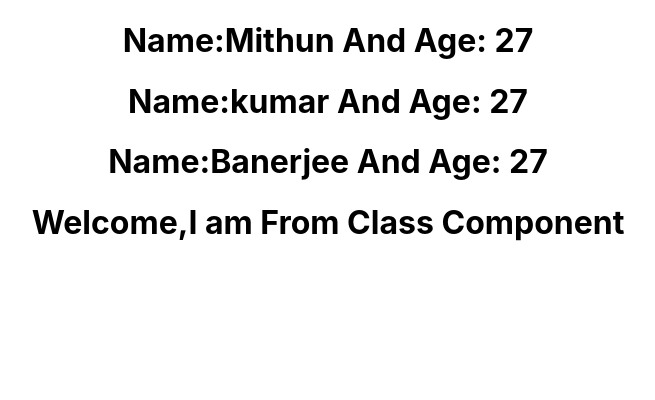
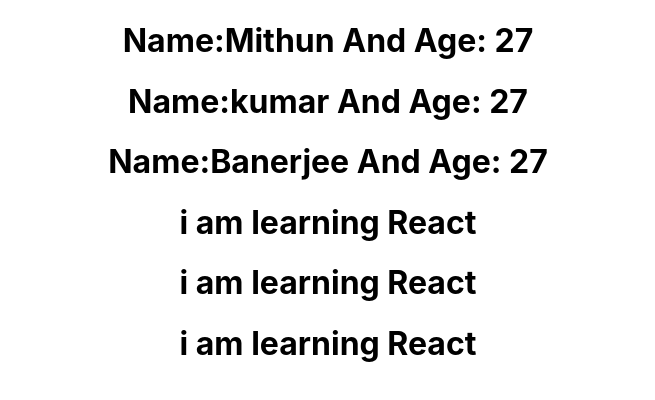
Before and after one commit to mithunbanerjee632/React-Js-Basic, a React (Create React App) app: page / in a window 1280 px wide. Shown: the top 400 px of the page, without its empty margins (312-967 px from the left). Built offline with nearby package versions, Linux system fonts and the light colour scheme.

Commit message:
Using Props In Class Component

```diff
--- a/src/App.js
+++ b/src/App.js
@@ -10,7 +10,9 @@
         <Hello age="27" name="kumar"></Hello>
         <Hello age="27" name="Banerjee"></Hello>
 
-        <Welcome></Welcome>
+        <Welcome name="i am learning React"></Welcome>
+        <Welcome name="i am learning React"></Welcome>
+        <Welcome name="i am learning React"></Welcome>
     </div>
   );
 }
--- a/src/mycomponents/Welcome.js
+++ b/src/mycomponents/Welcome.js
@@ -1,7 +1,7 @@
 import React,{Component, component} from 'react';
 class Welcome extends Component{
   render(){
-    return <h1>Welcome,I am From Class Component</h1>
+    return <h1>{this.props.name}</h1>
   }
 }
 export default Welcome;
```
